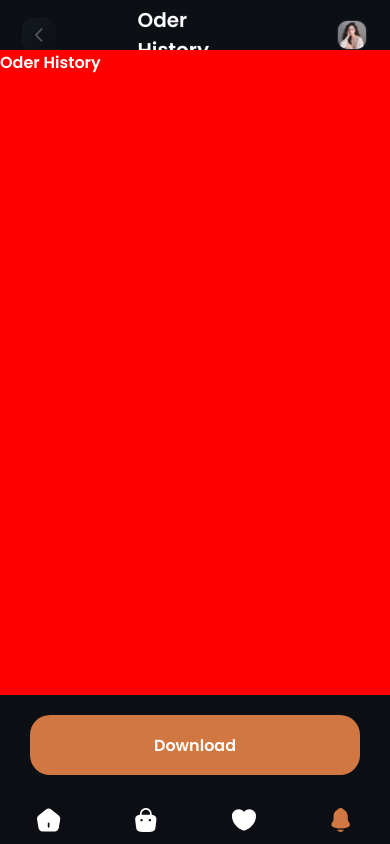
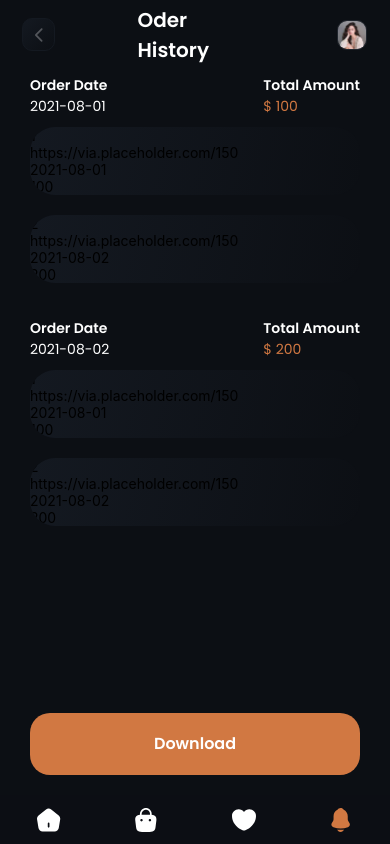
Before and after one commit to DevitoDbug/coffeeHouse, a React Native app: screen /NotificationScreen in a window 390 px wide. Built offline with nearby package versions, Linux system fonts and the light colour scheme.

Commit message:
fix: fix some bugs

```diff
--- /dev/null
+++ b/components/orderHistory/Item.tsx
@@ -0,0 +1,25 @@
+import { StyleSheet, Text, View } from "react-native";
+import React from "react";
+
+export interface ItemType {
+  id: string;
+  title: string;
+  description: string;
+  price: number;
+  quantity: number;
+  totalPrice: number;
+}
+
+export interface ItemProps {
+  item: ItemType;
+}
+
+export const Item = ({ item }: ItemProps): JSX.Element => {
+  return (
+    <View>
+      <Text>Item</Text>
+    </View>
+  );
+};
+
+const styles = StyleSheet.create({});
--- a/components/orderHistory/OrderFlatList.tsx
+++ b/components/orderHistory/OrderFlatList.tsx
@@ -1,12 +1,127 @@
 import React from "react";
-import { StyleSheet, Text, View } from "react-native";
+import { FlatList, StyleSheet, Text, View } from "react-native";
+import { OrderItem, OrderItemType } from "./OrderItem";
+import { GradientBox } from "../global/GradientBox";
+import {
+  COLORS,
+  SCREENWIDTH,
+  textlight_regular,
+  textlight_semibold,
+} from "../../assets/constants";
 
 export const OrderFlatList = (): JSX.Element => {
+  // dummy data
+  const data: OrderItemType[] = [
+    {
+      id: "1",
+      imageURL: "https://via.placeholder.com/150",
+      date: "2021-08-01",
+      totalAmount: 100,
+      items: [
+        {
+          id: "1",
+          title: "Item 1",
+          description: "Description 1",
+          price: 10,
+          quantity: 2,
+          totalPrice: 20,
+        },
+        {
+          id: "2",
+          title: "Item 2",
+          description: "Description 2",
+          price: 20,
+          quantity: 3,
+          totalPrice: 60,
+        },
+      ],
+    },
+    {
+      id: "2",
+      imageURL: "https://via.placeholder.com/150",
+      date: "2021-08-02",
+      totalAmount: 200,
+      items: [
+        {
+          id: "3",
+          title: "Item 3",
+          description: "Description 3",
+          price: 30,
+          quantity: 4,
+          totalPrice: 120,
+        },
+        {
+          id: "4",
+          title: "Item 4",
+          description: "Description 4",
+          price: 40,
+          quantity: 5,
+          totalPrice: 200,
+        },
+      ],
+    },
+  ];
+
+  const renderItem = ({ item }: { item: OrderItemType }) => {
+    return (
+      <View style={styles.orderContainer}>
+        <View style={styles.titlesContainer}>
+          <View style={styles.dateArea}>
+            <Text style={{ ...textlight_semibold, fontSize: 14 }}>
+              Order Date
+            </Text>
+            <Text style={{ ...textlight_regular, fontSize: 14 }}>
+              {item.date}
+            </Text>
+          </View>
+          <View>
+            <Text style={{ ...textlight_semibold, fontSize: 14 }}>
+              Total Amount
+            </Text>
+            <Text
+              style={{
+                ...textlight_regular,
+                fontSize: 14,
+                color: COLORS.primaryOrangeHex,
+              }}
+            >
+              $ {item.totalAmount}
+            </Text>
+          </View>
+        </View>
+        <OrderItem items={data} />
+      </View>
+    );
+  };
   return (
-    <View>
-      <Text>OrderFlatList</Text>
-    </View>
+    <FlatList
+      data={data}
+      renderItem={renderItem}
+      keyExtractor={(item) => item.id}
+      horizontal={false}
+      showsVerticalScrollIndicator={false}
+      contentContainerStyle={styles.flatListContainer}
+    />
   );
 };
 
-const styles = StyleSheet.create({});
+const styles = StyleSheet.create({
+  orderContainer: {
+    width: SCREENWIDTH - 60,
+  },
+  titlesContainer: {
+    display: "flex",
+    flexDirection: "row",
+    justifyContent: "space-between",
+  },
+  dateArea: {
+    display: "flex",
+  },
+  flatListContainer: {
+    marginTop: 25,
+    display: "flex",
+    justifyContent: "center",
+    alignItems: "center",
+    gap: 25,
+  },
+});
--- a/components/orderHistory/OrderItem.tsx
+++ b/components/orderHistory/OrderItem.tsx
@@ -1,12 +1,42 @@
 import React from "react";
 import { StyleSheet, Text, View } from "react-native";
+import { ItemType } from "./Item";
+import { GradientBox } from "../global/GradientBox";
+import { BORDERRADIUS } from "../../assets/constants";
 
-export const OrderItem = (): JSX.Element => {
+export interface OrderItemType {
+  id: string;
+  imageURL: string;
+  date: string;
+  totalAmount: number;
+  items: ItemType[];
+}
+export interface OrderItemProps {
+  items: OrderItemType[];
+}
+
+export const OrderItem = ({ items }: OrderItemProps): JSX.Element => {
   return (
     <View>
-      <Text>OrderItem</Text>
+      {items.map((item, index) => (
+        <View key={index} style={styles.itemContainer}>
+          <GradientBox>
+            <Text>{item.id}</Text>
+            <Text>{item.imageURL}</Text>
+            <Text>{item.date}</Text>
+            <Text>{item.totalAmount}</Text>
+          </GradientBox>
+        </View>
+      ))}
     </View>
   );
 };
 
-const styles = StyleSheet.create({});
+const styles = StyleSheet.create({
+  itemContainer: {
+    width: "100%",
+    marginVertical: 10,
+    borderRadius: BORDERRADIUS.radius_25,
+    overflow: "hidden",
+  },
+});
--- a/screens/OderHistory.tsx
+++ b/screens/OderHistory.tsx
@@ -4,11 +4,13 @@ import { SafeAreaView } from "react-native-safe-area-context";
 import {
   BORDERRADIUS,
   COLORS,
+  SCREENHEIGHT,
   SCREENWIDTH,
   screenContainer,
   textlight_semibold,
 } from "../assets/constants";
 import { BackNavBarWithProfile } from "../components/global/BackNavBarWithProfile";
+import { OrderFlatList } from "../components/orderHistory/OrderFlatList";
 
 export const OderHistory = (): JSX.Element => {
   return (
@@ -17,9 +19,7 @@ export const OderHistory = (): JSX.Element => {
         <BackNavBarWithProfile title="Oder History" />
       </View>
       <View style={styles.flatListArea}>
-        <Text style={{ ...textlight_semibold, fontSize: 16 }}>
-          Oder History
-        </Text>
+        <OrderFlatList />
       </View>
       <TouchableOpacity style={styles.downloadButton}>
         <Text style={{ ...textlight_semibold, fontSize: 16 }}>Download</Text>
@@ -39,11 +39,13 @@ const styles = StyleSheet.create({
   },
   flatListArea: {
     flex: 1,
-    backgroundColor: "red",
+    display: "flex",
+    justifyContent: "center",
+    alignItems: "center",
   },
   downloadButton: {
     width: SCREENWIDTH - 60,
-    height: 60,
+    height: SCREENHEIGHT * 0.074,
     marginHorizontal: 50,
     marginBottom: 60,
     marginVertical: 20,
```
